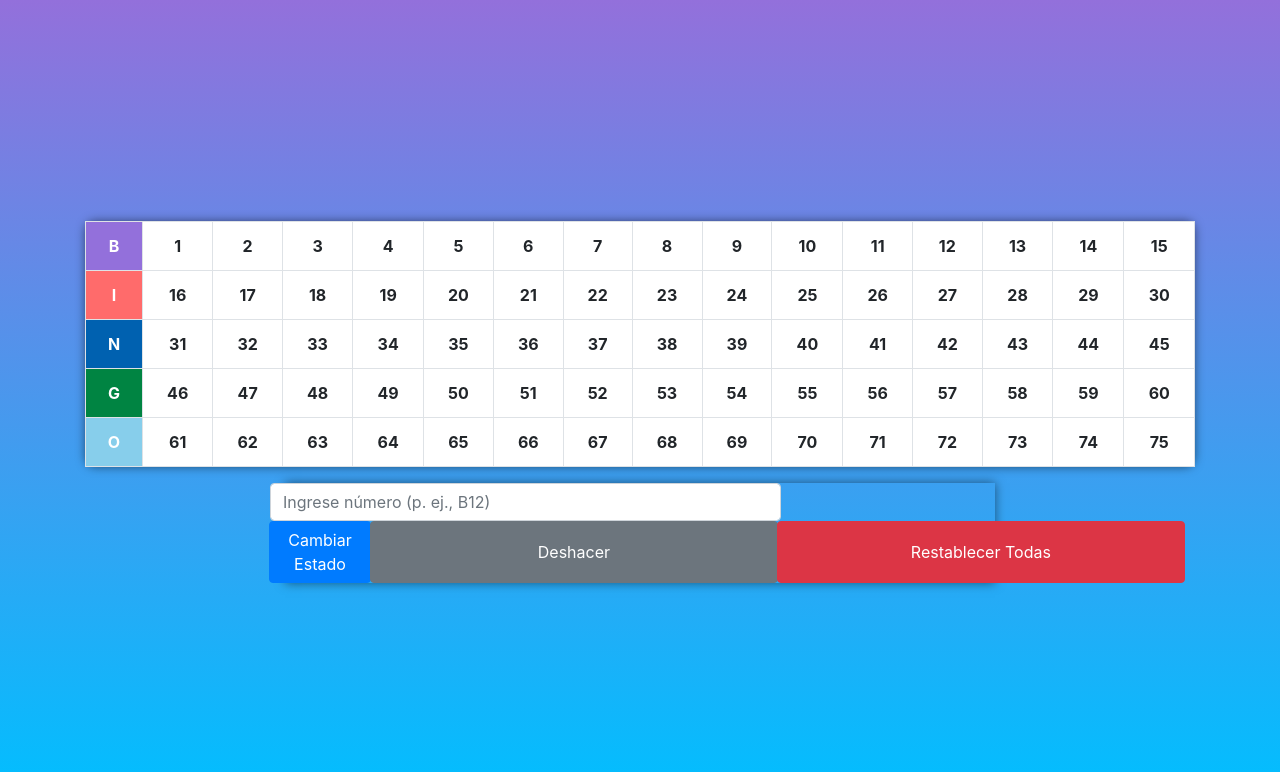
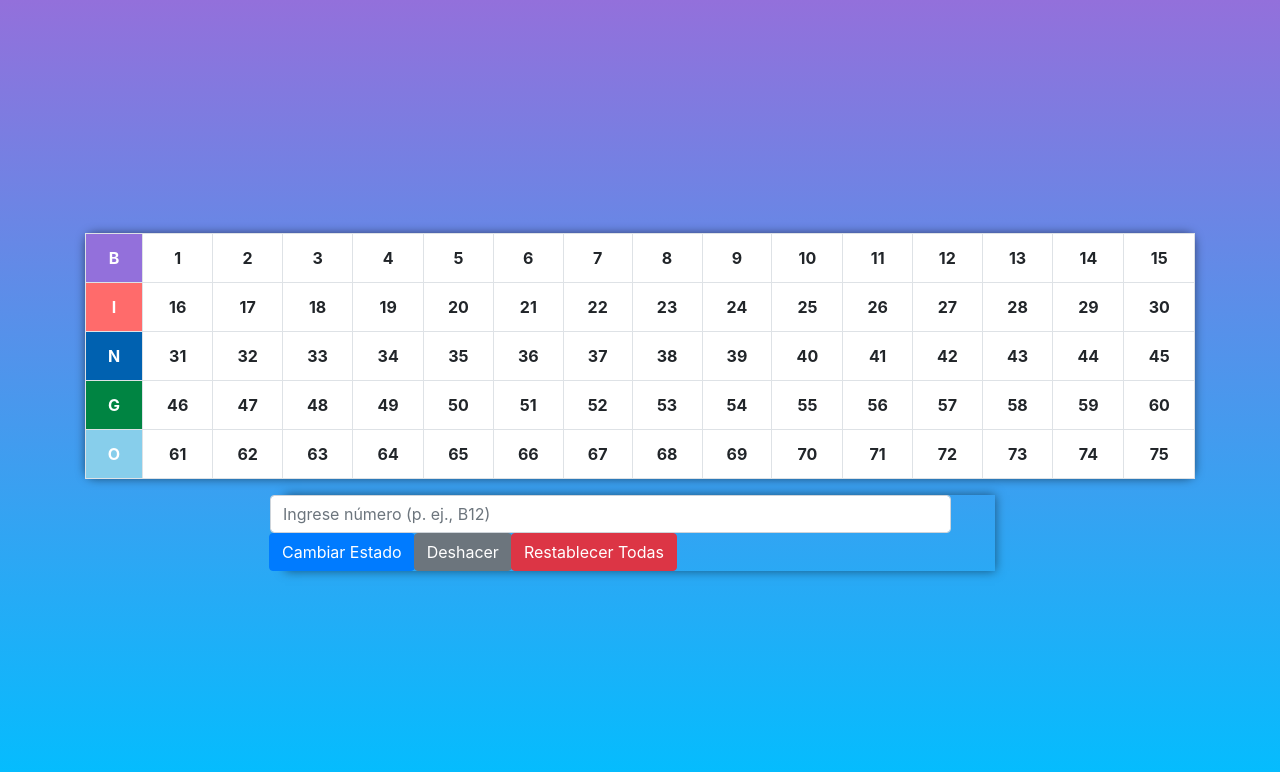
Before and after one commit to KilzaNiko/BINGO-KN-V1, a plain HTML site: page index.html in a window 1280 px wide. Drawn offline with nearby package versions, Linux system fonts and the light colour scheme.

Commit message:
Update index.html

```diff
--- a/index.html
+++ b/index.html
@@ -178,11 +178,11 @@
                 <div class="input-container mx-auto col-12 col-sm-10 col-md-8">
                     <div class="input-group mb-3">
                         <div class="row">
-                            <input type="text" id="cellInput" class="form-control flex-grow-1 col-sm-9" placeholder="Ingrese número (p. ej., B12)">
+                            <input type="text" id="cellInput" class="form-control flex-grow-1 col-xs-9" placeholder="Ingrese número (p. ej., B12)">
                             <div class="input-group-append">
-                                <button class="btn btn-primary col-sm-3" type="button" onclick="changeCellState()">Cambiar Estado</button>
-                                <button class="btn btn-secondary col-sm-12" type="button" onclick="undoLastAction()">Deshacer</button>
-                                <button class="btn btn-danger col-sm-12" type="button" onclick="resetAllCells()">Restablecer Todas</button>
+                                <button class="btn btn-primary col-xs-3" type="button" onclick="changeCellState()">Cambiar Estado</button>
+                                <button class="btn btn-secondary col-xs-12" type="button" onclick="undoLastAction()">Deshacer</button>
+                                <button class="btn btn-danger col-xs-12" type="button" onclick="resetAllCells()">Restablecer Todas</button>
                             </div>
                         </div>
                     </div>
```
